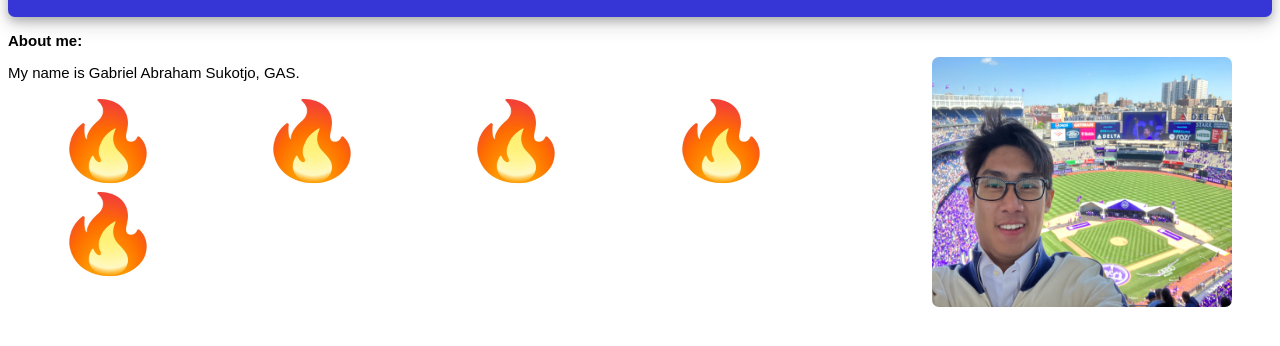
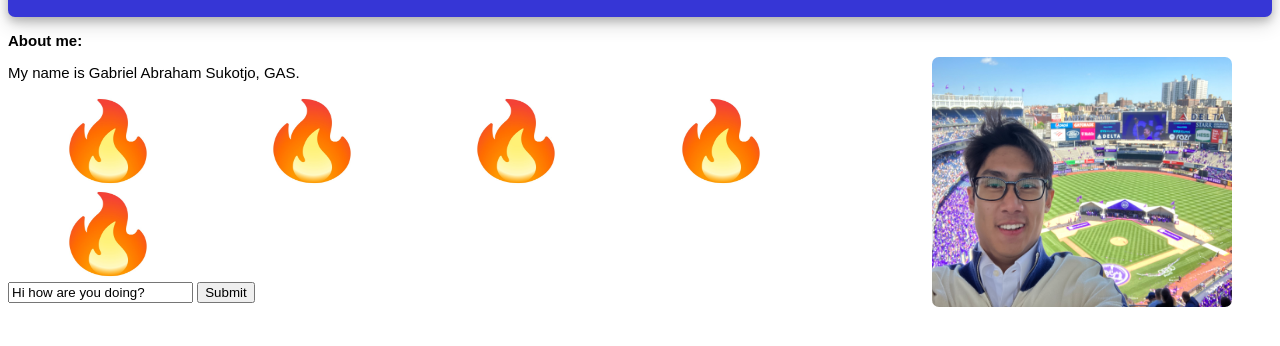
Before and after one commit to Superspeicher/My-website, a plain HTML site: page index.html in a window 1280 px wide. Shown: the part 122-468 px from the top of the page. Drawn offline with Linux system fonts and the light colour scheme.

Commit message:
test the message

```diff
--- a/index.html
+++ b/index.html
@@ -157,5 +157,11 @@ img {
         top:90px;>
 
 
+        <form action="mailto:sukotjogabriel@yahoo.com"
+          method="POST">
+          <input type="text" value="Hi how are you doing?">
+          <input type="submit">
+        </form>
+
     </body>
 </html>
```
